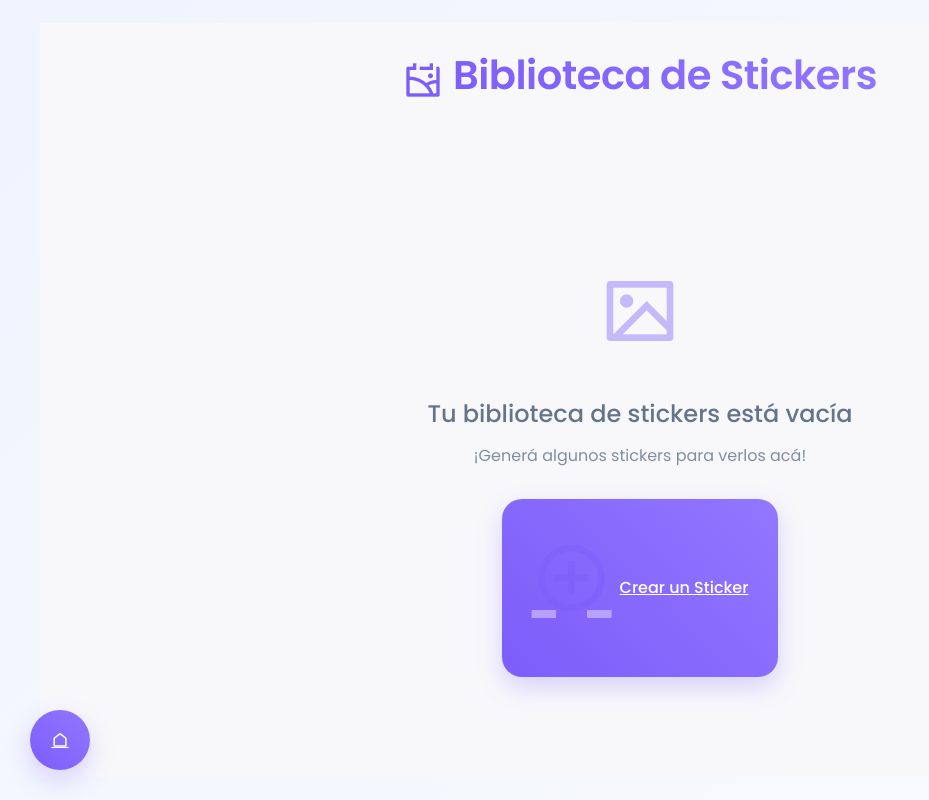
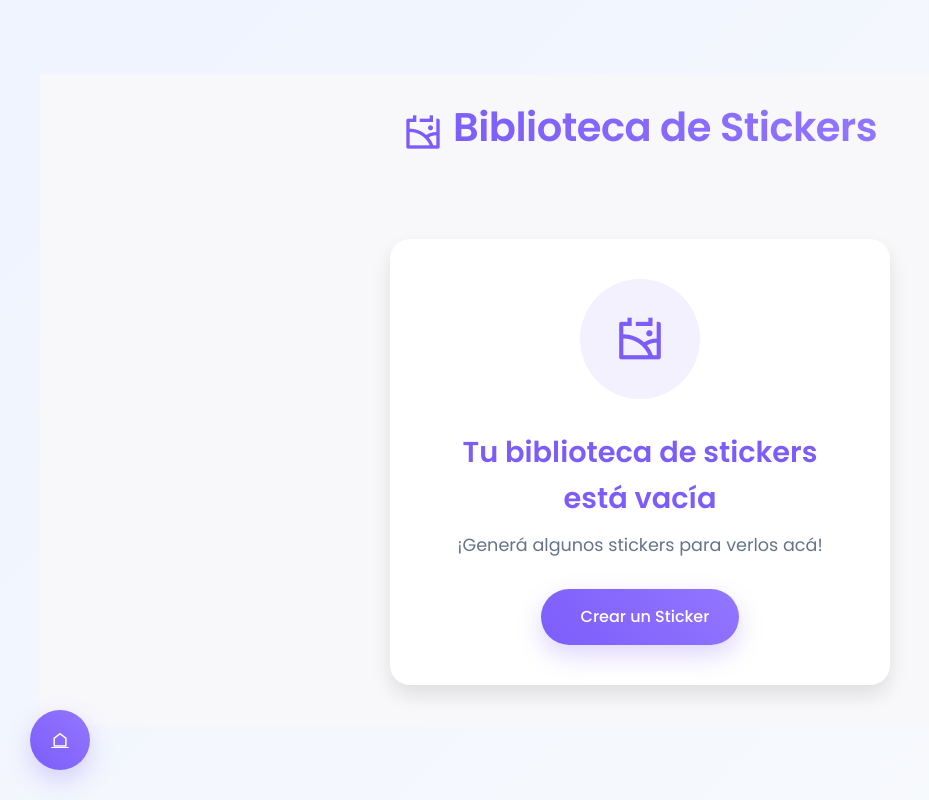
Before and after one commit to santipdmonte/StickerMakerAPP, a Flask app: page /library in a window 1280 px wide. Shown: the whole page, without its empty margins (0-929 px from the left). Run offline with Flask 3, Linux system fonts and the light colour scheme; data that the repository does not hold is empty.

Commit message:
Update the /library empty card

```diff
--- a/app/templates/library.html
+++ b/app/templates/library.html
@@ -175,36 +175,57 @@
 
         .empty-library {
             display: none; /* Start hidden until we know it's empty */
-            flex-direction: column;
             align-items: center;
             justify-content: center;
             text-align: center;
-            padding: 60px 20px;
-            color: #64748b;
             width: 100%;
             grid-column: 1 / -1;
+            min-height: 400px;
         }
 
-        .empty-library i {
-            font-size: 5rem;
+        .empty-state-container {
+            background: white;
+            border-radius: var(--border-radius);
+            padding: 40px;
+            max-width: 500px;
+            width: 100%;
+            box-shadow: var(--card-shadow);
+            display: flex;
+            flex-direction: column;
+            align-items: center;
+            animation: fadeInUp 0.6s ease-out;
+        }
+
+        .empty-state-illustration {
+            position: relative;
+            width: 120px;
+            height: 120px;
+            background: rgba(146, 119, 255, 0.1);
+            border-radius: 50%;
+            display: flex;
+            align-items: center;
+            justify-content: center;
+            margin-bottom: 30px;
+        }
+
+        .empty-state-illustration i.ri-gallery-line {
+            font-size: 50px;
             color: var(--primary-color);
-            opacity: 0.4;
-            margin-bottom: 20px;
+        }
+
+        .empty-library h2 {
+            font-size: 1.8rem;
+            margin-bottom: 10px;
+            color: var(--primary-color);
         }
 
         .empty-library p {
-            font-size: 1.5rem;
-            font-weight: 500;
-            margin-bottom: 10px;
-        }
-
-        .empty-library span {
-            font-size: 1rem;
-            opacity: 0.8;
+            font-size: 1.1rem;
+            color: #64748b;
+            margin-bottom: 30px;
         }
 
         .create-sticker-btn {
-            margin-top: 30px;
             background: linear-gradient(45deg, var(--primary-color), var(--secondary-color));
             color: white;
             border: none;
@@ -212,18 +233,64 @@
             font-family: 'Poppins', sans-serif;
             font-size: 1rem;
             font-weight: 500;
-            border-radius: var(--border-radius);
+            border-radius: 50px;
             cursor: pointer;
             transition: var(--transition-speed);
             box-shadow: 0 10px 25px rgba(124, 93, 250, 0.25);
             display: inline-flex;
             align-items: center;
-            gap: 8px;
+            gap: 10px;
+            text-decoration: none;
         }
 
         .create-sticker-btn:hover {
             transform: translateY(-3px);
             box-shadow: 0 15px 30px rgba(124, 93, 250, 0.35);
+        }
+
+        .create-sticker-btn i {
+            font-size: 1.2rem;
+        }
+
+        @keyframes fadeInUp {
+            0% {
+                opacity: 0;
+                transform: translateY(20px);
+            }
+            100% {
+                opacity: 1;
+                transform: translateY(0);
+            }
+        }
+
+        /* Mobile responsiveness */
+        @media (max-width: 768px) {
+            .empty-state-container {
+                padding: 30px 20px;
+            }
+
+            .empty-state-illustration {
+                width: 100px;
+                height: 100px;
+                margin-bottom: 20px;
+            }
+
+            .empty-state-illustration i.ri-gallery-line {
+                font-size: 40px;
+            }
+
+            .empty-library h2 {
+                font-size: 1.5rem;
+            }
+
+            .empty-library p {
+                font-size: 1rem;
+                margin-bottom: 25px;
+            }
+
+            .create-sticker-btn {
+                padding: 12px 25px;
+            }
         }
 
         /* Loading Animation */
@@ -547,12 +614,16 @@
 
                 <!-- Empty Library Message (Hidden Initially) -->
                 <div class="empty-library" id="empty-library">
-                    <i class="ri-image-line"></i>
-                    <p>Tu biblioteca de stickers está vacía</p>
-                    <span>¡Generá algunos stickers para verlos acá!</span>
-                    <a href="/" class="create-sticker-btn">
-                        <i class="ri-add-circle-line"></i> Crear un Sticker
-                    </a>
+                    <div class="empty-state-container">
+                        <div class="empty-state-illustration">
+                            <i class="ri-gallery-line"></i>
+                        </div>
+                        <h2>Tu biblioteca de stickers está vacía</h2>
+                        <p>¡Generá algunos stickers para verlos acá!</p>
+                        <a href="/" class="create-sticker-btn">
+                            <i class="ri-sparkle-line"></i> Crear un Sticker
+                        </a>
+                    </div>
                 </div>
             </div>
 
```
